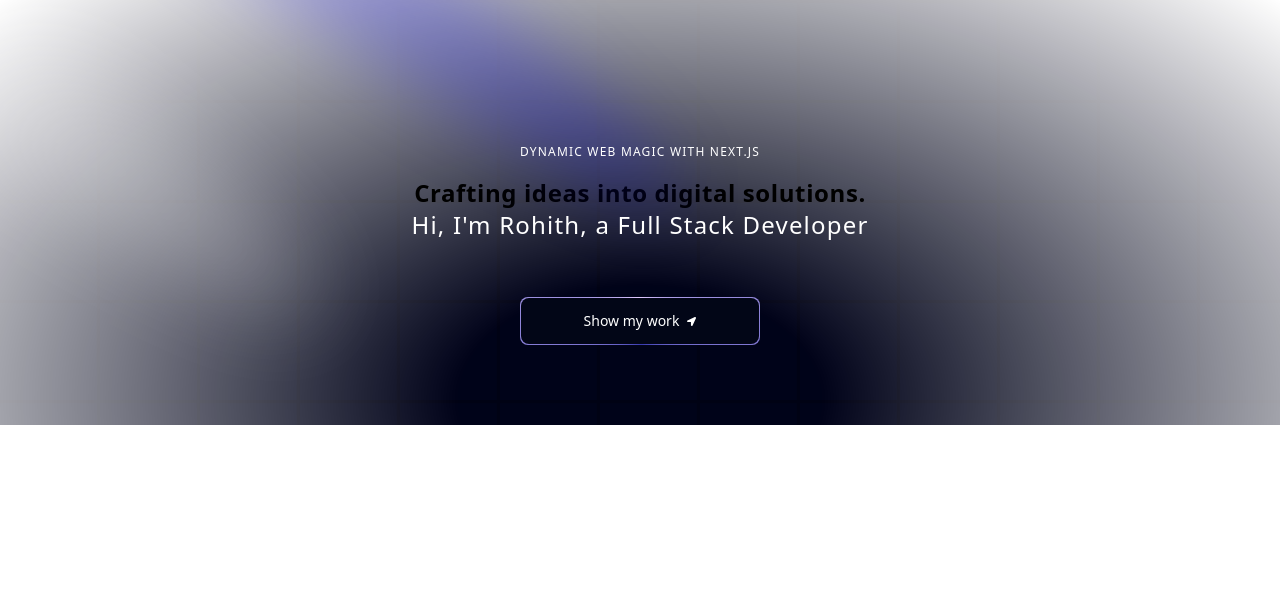
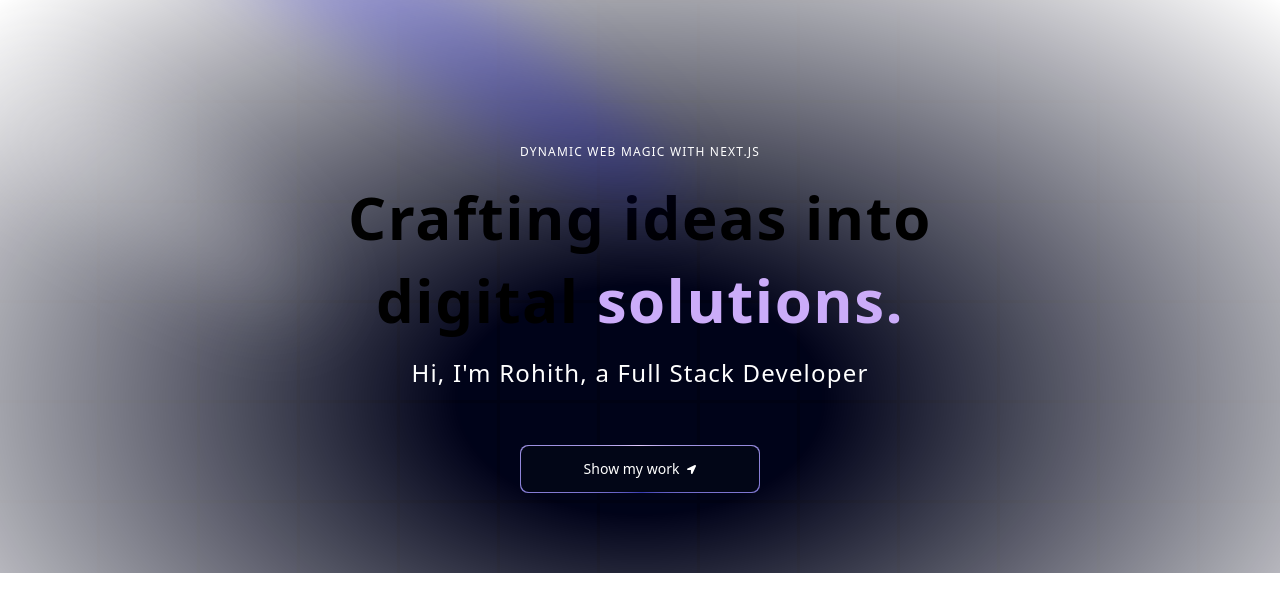
Before and after one commit to rohithc123/portfolio, a Next.js app: page / in a window 1280 px wide. Shown: the top 612 px of the page. Built offline with nearby package versions, Linux system fonts and the light colour scheme.

Commit message:
feat:Minor color change to the big headers in home page

```diff
--- a/components/ui/TextGenerateEffect.tsx
+++ b/components/ui/TextGenerateEffect.tsx
@@ -37,7 +37,9 @@ export const TextGenerateEffect = ({
           return (
             <motion.span
               key={word + idx}
-                            className="dark:text-white text-black opacity-0"
+              className={`${
+                idx > 3 ? "text-purple" : "dark:text-white"
+              } opacity-0`}
               style={{
                 filter: filter ? "blur(10px)" : "none",
               }}
@@ -52,8 +54,8 @@ export const TextGenerateEffect = ({
 
   return (
     <div className={cn("font-bold", className)}>
-            <div className="mt-4">
-                <div className=" dark:text-white text-black text-2xl leading-snug tracking-wide">
+      <div className="my-4">
+        <div className=" dark:text-white text-black leading-snug tracking-wide">
           {renderWords()}
         </div>
       </div>
```
Lines whose indentation alone changed are shown as unchanged.
